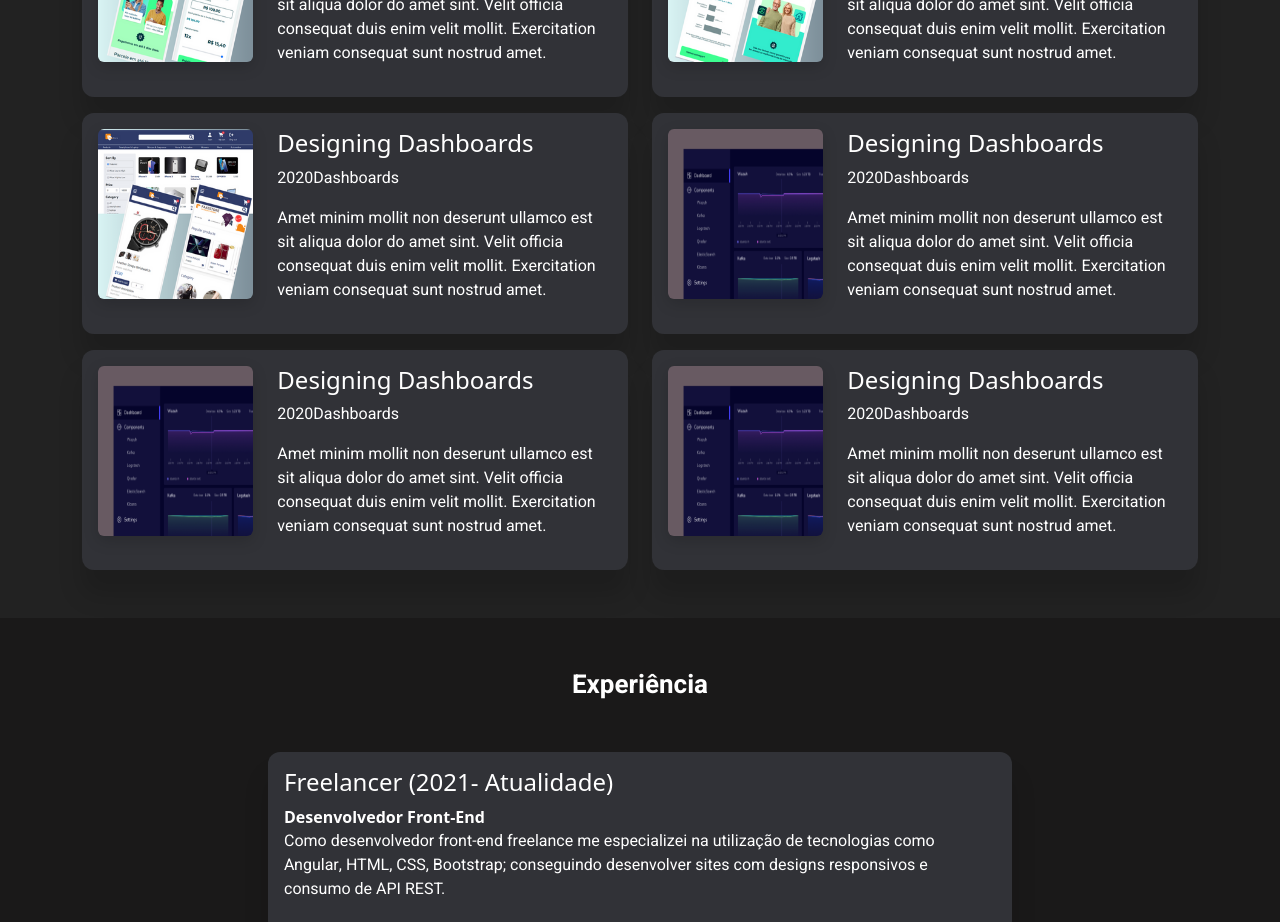
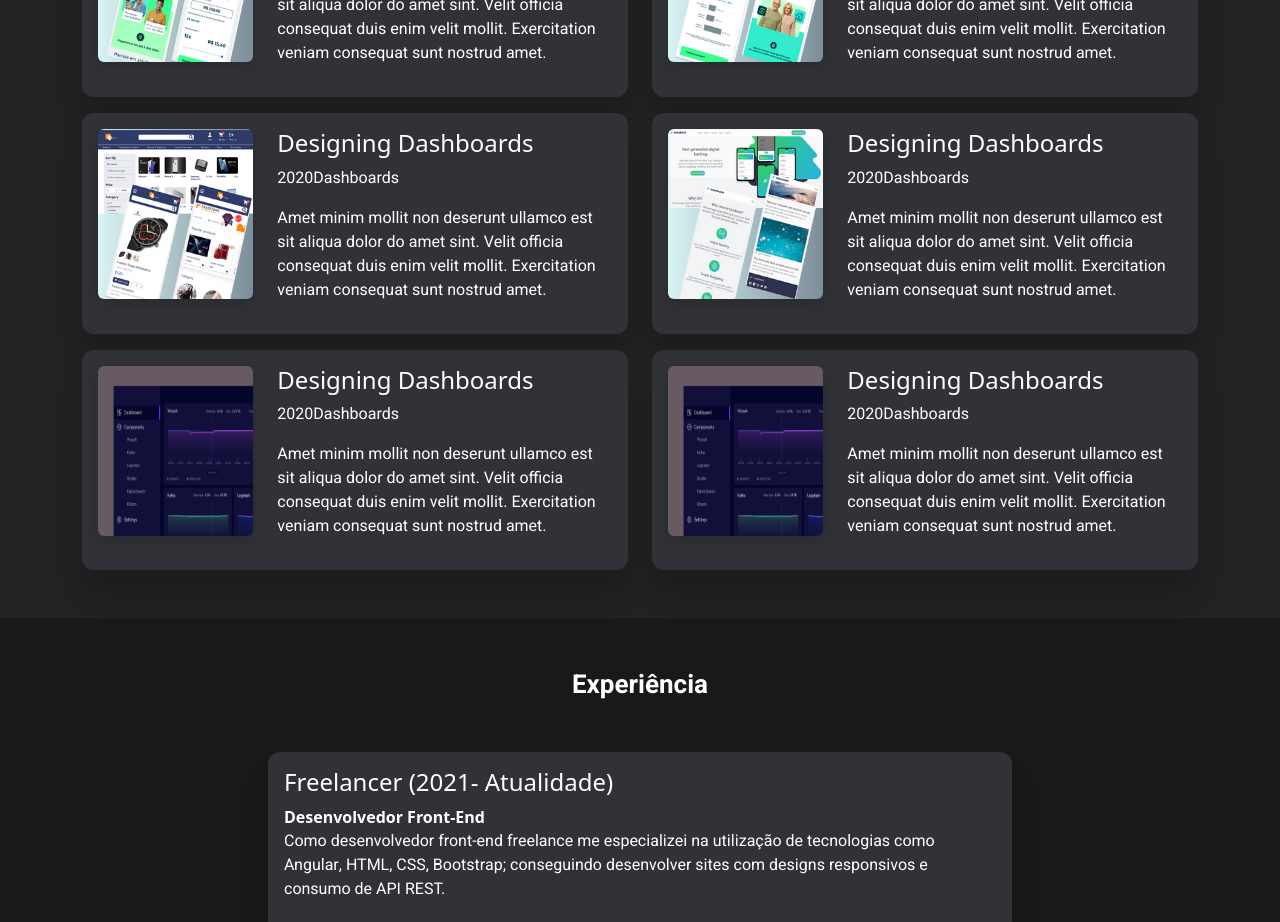
Before and after one commit to juliomr21/portfolio, an Angular app: page / in a window 1280 px wide. Shown: the part 960-1882 px from the top of the page. Built offline with nearby package versions, Linux system fonts and the light colour scheme.

Commit message:
project4

```diff
--- a/src/app/home/home.component.html
+++ b/src/app/home/home.component.html
@@ -183,7 +183,7 @@
                     <div class="project-card">
                         <div class="row">
                             <div class="col-lg-4 col-md-4">
-                                <img class="img-project" alt="" src="assets/images/Rectangle 30.png" />
+                                <img class="img-project" alt="" src="assets/images/project/4.png" />
                             </div>
                             <div class="col-lg-8 col-md-8">
                                 <h4 class="">Designing Dashboards</h4>
```
Also changed, not shown: src/assets/images/project/4.png (added).
